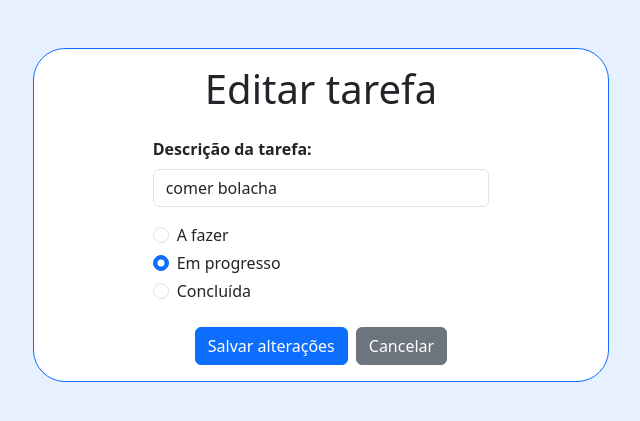
After one commit to Limaster98/to-do-list-project, a Flask app: page /dashboard/task_edit/1 in a window 1280 px wide. The commit adds this page. Shown: the top 421 px of the page, without its empty margins (319-959 px from the left). Run offline with Flask 3, Linux system fonts and the light colour scheme; a user stored in the database is signed in; data comes from the database, SQL or seed files in the repository.

Commit message:
Feat: add edit tasks

```diff
--- a/routes/dashboard.py
+++ b/routes/dashboard.py
@@ -38,10 +38,30 @@ def add_task():
 
     return render_template("add_task.html")
 
+@dashboard_routes.route("/task_edit/<int:task_id>", methods=["POST","GET"])
+@login_required
+def edit_task(task_id):
+    task = db.session.query(Tasks).filter_by(id=task_id, user_id=current_user.id).first()
+    if not task:
+        return redirect(url_for('dashboard.home'))
+
+    if request.method == 'POST':
+        new_status_task = request.form.get('status')
+        new_description_task = request.form.get('description')
+
+        if new_status_task and new_description_task:
+            task.status = new_status_task
+            task.description = new_description_task
+            db.session.commit()
+            return redirect(url_for('dashboard.home'))
+
+    return render_template("edit_task.html", task=task)
+
 @dashboard_routes.route("/task_delete/<int:task_id>", methods=["POST","GET"])
 @login_required
 def delete_task(task_id):
     task = db.session.query(Tasks).filter_by(id=task_id).first()
+    task = db.session.query(Tasks).filter_by(id=task_id, user_id=current_user.id).first()
     if task:
         db.session.delete(task)
         db.session.commit()
--- /dev/null
+++ b/templates/edit_task.html
@@ -0,0 +1,34 @@
+{% extends 'base.html' %}
+
+{% block title %}
+<title>To-do-list Editar tarefa</title>
+{% endblock %}
+
+{% block content %}
+  <div class="m-3">
+    <h1 class="text-center mb-4">Editar tarefa</h1>
+    <form style="width: 65%;" class="mx-auto" method="POST">
+        <label class="form-label fw-bold" for="description">Descrição da tarefa:</label>
+        <input class="form-control" type="text" id="description" name="description" value="{{ task.description }}" required/>
+
+        <div class="form-check mb-1 mt-3">
+            <input class="form-check-input" type="radio" name="status" id="todo" value="todo" {% if task.status == 'todo' %}checked{% endif %}/>
+            <label class="form-check-label" for="todo">A fazer</label>
+        </div>
+
+        <div class="form-check my-1">
+            <input class="form-check-input" type="radio" name="status" id="progress" value="progress" {% if task.status == 'progress' %}checked{% endif %}/>
+            <label class="form-check-label" for="progress">Em progresso</label>
+        </div>
+
+        <div class="form-check my-1">
+            <input class="form-check-input" type="radio" name="status" id="complete" value="complete" {% if task.status == 'complete' %}checked{% endif %}/>
+            <label class="form-check-label" for="complete">Concluída</label>
+        </div>
+        <div class="d-flex justify-content-center gap-2 mt-4">
+            <button class="btn btn-primary" type="submit">Salvar alterações</button>
+            <a href="{{ url_for('dashboard.home') }}" class="btn btn-secondary">Cancelar</a>
+        </div>
+    </form>
+  </div>
+{% endblock %}
```
Also changed, not shown: templates/dashboard.html (+18 -6 lines).
